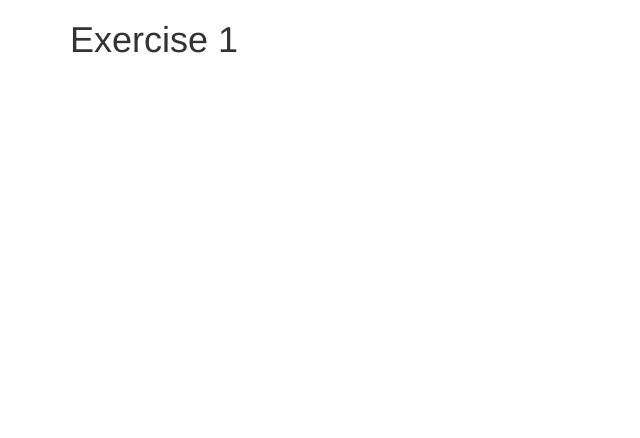
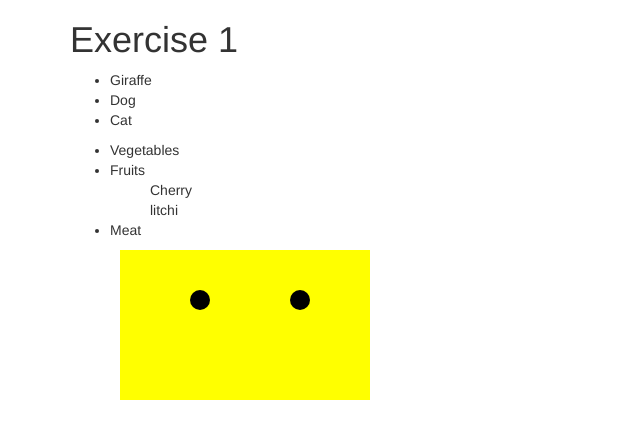
Before and after one commit to ying-y/module18-web-programming, a plain HTML site: page exercise-1/index.html in a window 1280 px wide. Shown: the whole page, without its empty margins (0-640 px from the left). Drawn offline with nearby package versions, Linux system fonts and the light colour scheme.

Commit message:
add some code to exercise-1

```diff
--- a/exercise-1/index.html
+++ b/exercise-1/index.html
@@ -10,12 +10,20 @@
 
     <!-- Add a <ul> (unordered list) containing three <li> (list item) elements,
          each of contains the name of an animal -->
-
+    <ul>
+        <li>Giraffe</li>
+        <li>Dog</li>
+        <li>Cat</li>
+    </ul>
 
     <!-- Add a second unordered list (<ul>) with three items of your choice.
          The second item's content should contain an ordered list (<ol>) of
          two items. Be careful to open and close your tags correctly! -->
-
+    <ul>
+        <li>Vegetables</li>
+        <li>Fruits<ol>Cherry</ol><ol>litchi</ol></li>
+        <li>Meat</li>
+    </ul>
 
     <!-- Add an <svg> image to your page with a width and height of 400
          Add a rectangle with the following attributes:
@@ -28,7 +36,11 @@
          - Two circle elements for eyes (your choice of color)
          - A "red" rectangle for a mouth
     -->
-
+    <svg>
+        <rect x=50 y=0 width=250 height=300 fill="yellow"></rect>
+        <circle cx=130 cy=50 r=10 fill="black"></circle>
+        <circle cx=230 cy=50 r=10 fill="black"></circle>
+    </svg>
 
 </body>
 </html>
```
